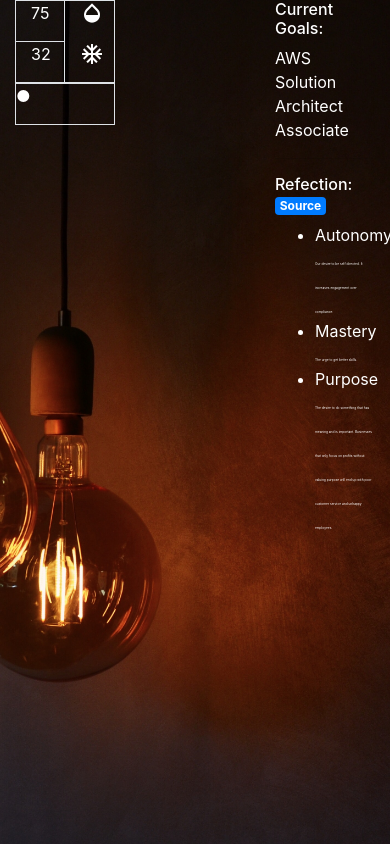
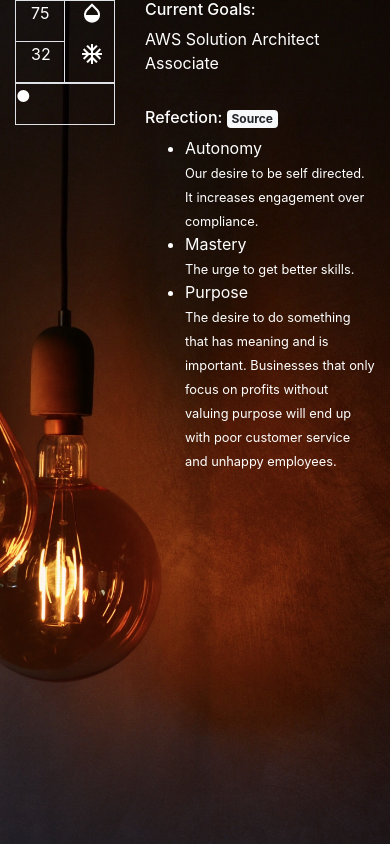
Before and after one commit to JustinDDavis/startpage.justinddavis.com, a plain HTML site: page index.html in a window 390 px wide. Drawn offline with nearby package versions, Linux system fonts and the light colour scheme.

Commit message:
Adjusted for mobile screens

```diff
--- a/index.html
+++ b/index.html
@@ -39,20 +39,20 @@
                 </div>
             </div>
 
-            <div class="col-4 col-sm-8">
+            <div class="d-none d-sm-none d-sm-block col-sm-7">
             </div>
 
-            <div class="col-4 col-sm-2">
+            <div class="col-8 col-sm-3">
                 <!-- Goals -->
                 <h6>Current Goals:</h6>
                 <p>AWS Solution Architect Associate</p>
 
                 <hr />
-                <h6>Refection: <a href="https://en.wikipedia.org/wiki/Drive:_The_Surprising_Truth_About_What_Motivates_Us" class="badge badge-primary">Source</a></h6>
+                <h6>Refection: <a href="https://en.wikipedia.org/wiki/Drive:_The_Surprising_Truth_About_What_Motivates_Us" class="badge badge-light">Source</a></h6>
                 <ul>
-                    <li>Autonomy <br/> <span style="font-size: .2em;">Our desire to be self directed. It increases engagement over compliance.</span></li>
-                    <li>Mastery <br/> <span style="font-size: .2em;">The urge to get better skills.</span></li>
-                    <li>Purpose <br/> <span style="font-size: .2em;">The desire to do something that has meaning and is important. Businesses that only focus on profits without valuing purpose will end up with poor customer service and unhappy employees.</span></li>
+                    <li>Autonomy <br/> <span style="font-size: .8em;">Our desire to be self directed. It increases engagement over compliance.</span></li>
+                    <li>Mastery <br/> <span style="font-size: .8em;">The urge to get better skills.</span></li>
+                    <li>Purpose <br/> <span style="font-size: .8em;">The desire to do something that has meaning and is important. Businesses that only focus on profits without valuing purpose will end up with poor customer service and unhappy employees.</span></li>
                 </ul>
 
             </div>
```
